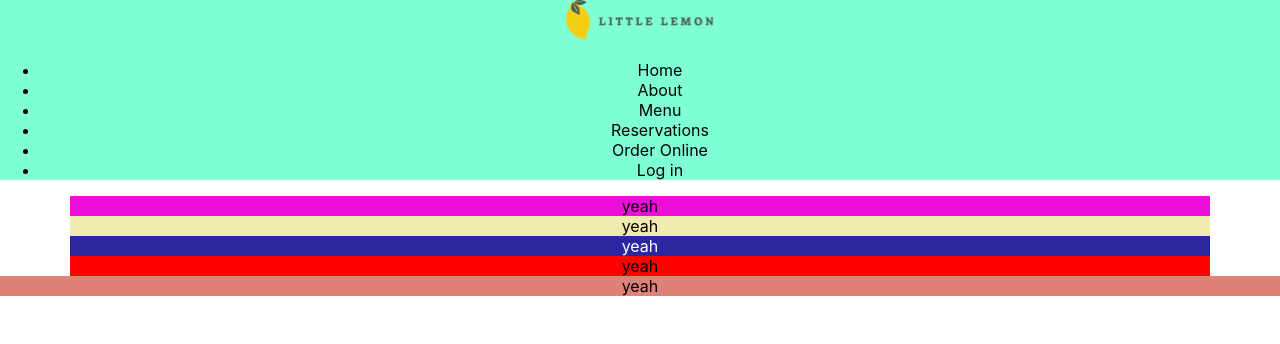
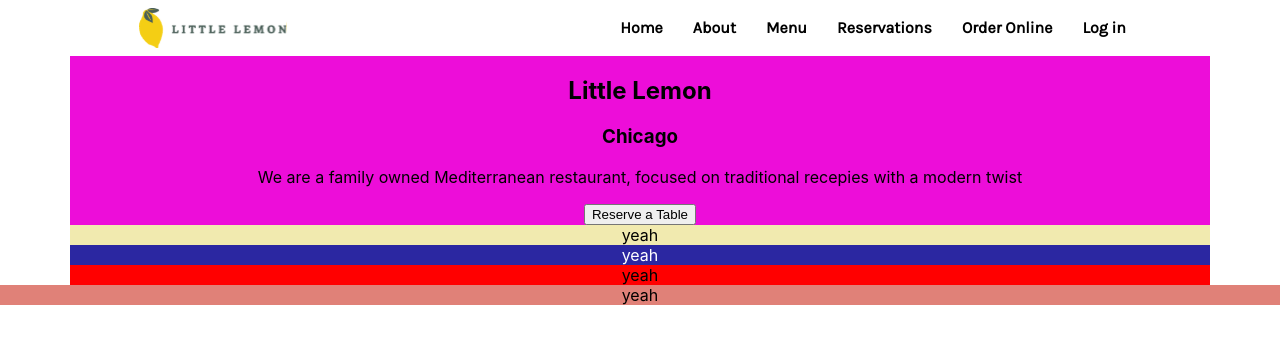
Before and after one commit to ilayosu/coursera_capstone_project, a React (Create React App) app: page / in a window 1280 px wide. Shown: the top 344 px of the page. Built offline with nearby package versions, Linux system fonts and the light colour scheme; a web font is replaced by a local one.

Commit message:
header layout + css done

```diff
--- a/package.json
+++ b/package.json
@@ -3,6 +3,8 @@
   "version": "0.1.0",
   "private": true,
   "dependencies": {
+    "@fontsource/karla": "^5.0.18",
+    "@fontsource/markazi-text": "^5.0.16",
     "@testing-library/jest-dom": "^5.17.0",
     "@testing-library/react": "^13.4.0",
     "@testing-library/user-event": "^13.5.0",
--- /dev/null
+++ b/src/Header.css
@@ -0,0 +1,30 @@
+ul {
+    list-style: none;
+}
+
+li {
+    display: inline;
+    padding: 0 15px;
+}
+
+.the_header {
+    display: grid;
+    min-width: 727px;
+    width: 100svw;
+    min-height: 50px;
+    grid-template-areas:
+        "logo navbar";
+    font-family: "Karla";
+    font-weight: 700;
+    line-height: 18pt;
+    background-color: white;
+}
+
+.the_logo {
+    grid-area: logo;
+    margin: auto;
+}
+
+.navbar {
+    grid-area: navbar;
+}
--- a/src/Header.js
+++ b/src/Header.js
@@ -1,24 +1,21 @@
 import logo from './images/Logo.svg';
+import "./Header.css";
+import "@fontsource/markazi-text";
+import '@fontsource/karla';
 
 export default function Header() {
-    const the_style = {
-        backgroundColor: "aquamarine",
-    }
-    const list_style = {
-        display: "inline"
-    }
 
     return (
-        <div style={the_style}>
-            <img src={logo}/>
+        <div className="the_header">
+            <img src={logo} className="the_logo"/>
             <nav>
-                <ul>
-                    <li>Home</li>
-                    <li>About</li>
-                    <li>Menu</li>
-                    <li>Reservations</li>
-                    <li>Order Online</li>
-                    <li>Log in</li>
+                <ul className="navbar">
+                    <li className="home">Home</li>
+                    <li className="about">About</li>
+                    <li className="the_menu">Menu</li>
+                    <li className="reserve">Reservations</li>
+                    <li className="order">Order Online</li>
+                    <li className="log_in">Log in</li>
                 </ul>
             </nav>
         </ div>
--- a/src/Hero.js
+++ b/src/Hero.js
@@ -4,7 +4,10 @@ export default function Hero() {
     }
     return (
         <section style={the_style}>
-            yeah
+            <h1>Little Lemon</h1>
+            <h3>Chicago</h3>
+            <p>We are a family owned Mediterranean restaurant, focused on traditional recepies with a modern twist</p>
+            <button>Reserve a Table</button>
         </section>
     )
 }
```
Also changed, not shown: 1 other file (tests, documents, lock files or other folders).
